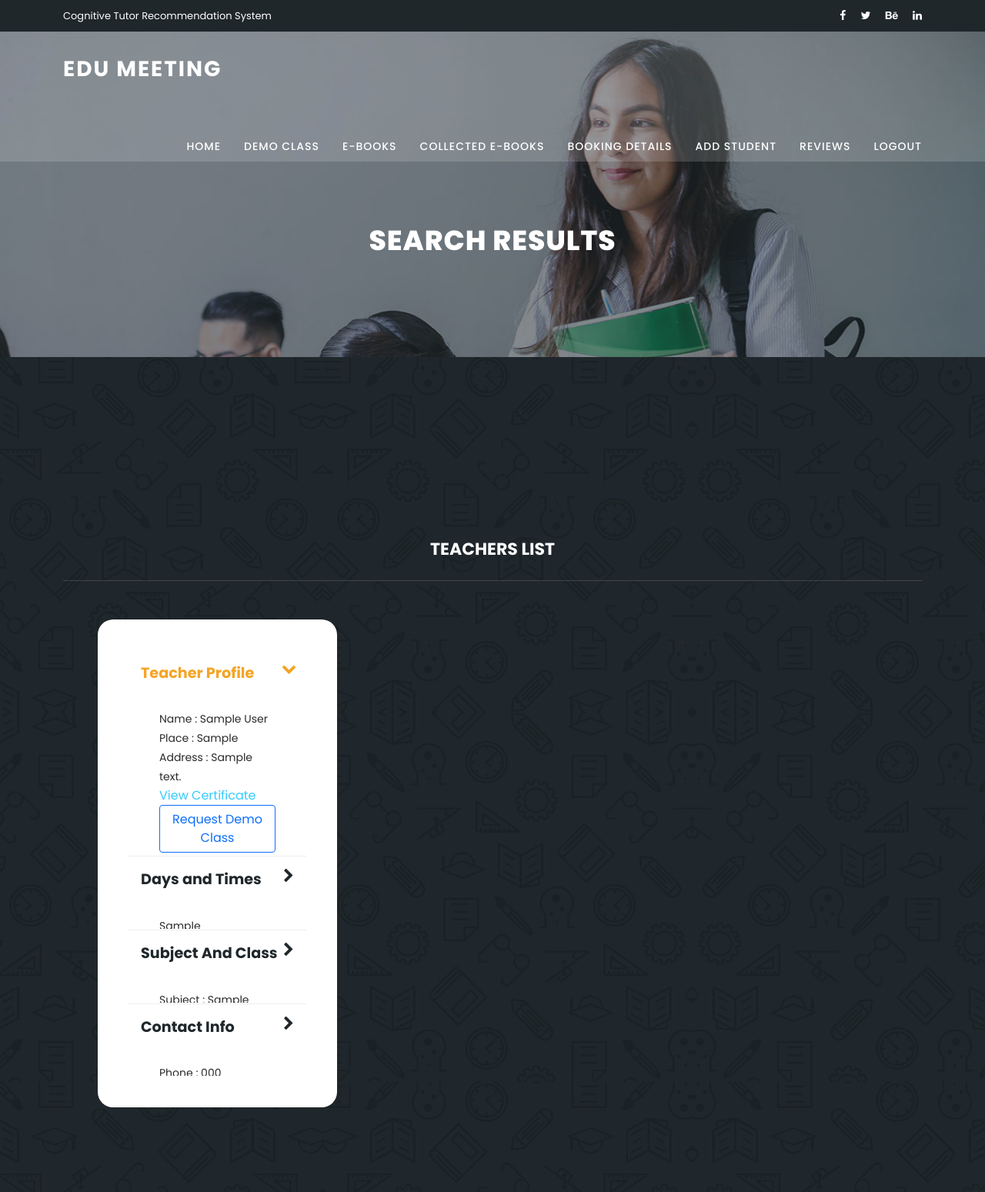
After one commit to aswanth0123/Tutor_Recommendation, a Flask app: page /all_teacher in a window 1280 px wide. The commit adds this page. Shown: the whole page at 77% size. Run offline with Flask 3, Linux system fonts and the light colour scheme; tables that the repository leaves empty hold one stand-in row (values such as "Sample post"); some libraries are stand-ins or nearby versions.

Commit message:
recommendation added

```diff
--- a/app.py
+++ b/app.py
@@ -7,6 +7,13 @@ from werkzeug.utils import secure_filename
 import datetime
 from vectorize import vectorize_courses_with_reviews,pd,vectorize_student_with_search
 import json
+import numpy as np
+import torch
+from read_content import recommend_courses
+
+
+
+
 app = Flask(__name__)
 app.config['SECRET_KEY'] = '43e77e90e26e1ddee83ea02b35065b805630944d4bd13d3abcbd120627d308a9' # Replace with a strong secret key
 app.config['SQLALCHEMY_DATABASE_URI'] = 'mysql+pymysql://project:project123@localhost/project'
@@ -222,7 +229,8 @@ def add_book():
             subject=subject,
             rack_no=int(rack_no),
             no_book=int(no_book),
-            image=image_filename
+            image=image_filename,
+            file=book_file_name
         )
 
         db.session.add(new_book)
@@ -318,13 +326,7 @@ def admin_view_review():
     reviews = Review.query.all()
     return render_template('admin_side/view_review.html', reviews=reviews)
 
-@app.route('/search', methods=['POST'])
-def search():
-    if request.method == 'POST':
-        query = request.form.get('search')
-        results = Teacher.query.filter(User.name.contains(query)).all()
-        print(results)
-        return redirect(url_for('parent_dashboard'))
+
 
 
 #------------------------------parent--------------------------------------
@@ -369,13 +371,30 @@ def parent_dashboard():
     student=Student.query.filter_by(parent_id=session['user_id']).all()
     books=Book.query.all()
     accepted_books=BookBookings.query.filter_by(parent_id=session['user_id'],status='accepted').all()
-    print(accepted_books)
     all_std=Student.query.count()
     all_teacher=Teacher.query.count()
     all_demo=DemoClass.query.count()
     all_booking=TeacherBookings.query.count()
-    return render_template('parent_side/index.html',teachers=teacher,students=student,books=books,accepted_books=accepted_books,all_std=all_std,all_teacher=all_teacher,all_demo=all_demo,all_booking=all_booking)
 
+    courses = Teacher.query.with_entities(Teacher.id, Teacher.vector_data).all()
+    course_ids = [course.id for course in courses]
+    course_vectors = [json.loads(course.vector_data) for course in courses]
+    course_vectors = np.array(course_vectors)  # Combine list of NumPy arrays to one array
+    course_vectors = torch.tensor(course_vectors)
+    parent=User.query.get(session['user_id'])
+    parent_vectors=json.loads(parent.vector_data)
+    recommended_courses = recommend_courses(parent_vectors, course_vectors, course_ids, top_n=3)
+    data=[i[0] for i in recommended_courses]
+    recommended_teachers = Teacher.query.filter(Teacher.id.in_(data)).all()
+
+    print("Recommended Courses:", recommended_teachers)
+    return render_template('parent_side/index.html',teachers=recommended_teachers,students=student,books=books,accepted_books=accepted_books,all_std=all_std,all_teacher=all_teacher,all_demo=all_demo,all_booking=all_booking)
+
+
+@app.route('/all_teacher')
+def all_teacher():
+    teacher=Teacher.query.all()
+    return  render_template('parent_side/all.html',data=teacher)
 
 
 @app.route('/parent_register', methods=['GET', 'POST'])
@@ -563,6 +582,52 @@ def parent_view_reviews():
     return render_template('parent_side/view_review.html',reviews=review)
 
 
+
+
+
+@app.route('/search', methods=['POST'])
+def search():
+    if request.method == 'POST':
+        query = request.form.get('search')
+        user=User.query.get(session['user_id'])
+        search_input = Search_Input(search=query, user_id=user.id)
+        db.session.add(search_input)
+        db.session.flush()
+        user_search_inputs = Search_Input.query.filter_by(user_id=user.id).all()
+        user_searches = [s.search for s in user_search_inputs]
+        # print('user searches',user_searches)
+        existing_students = Student.query.filter_by(parent_id=user.id).all()
+        existing_classes = [std.clad for std in existing_students]
+        # print('student deatils',existing_classes)
+        data = [{
+            "student_id": user.id,
+            "class":','.join(existing_classes),
+            "search": ','.join(user_searches)
+        }]
+        df=pd.DataFrame(data)
+        student_vectors=vectorize_student_with_search(df)
+        # print('student',student_vectors)
+        user.vector_data = json.dumps(student_vectors[0].tolist())
+        db.session.commit()
+
+        #-----------------search database------------------
+
+        teachers = Teacher.query.filter(
+            (Teacher.course.ilike(f'%{query}%')) |  # Case-insensitive search in name
+            (Teacher.teaching_class.ilike(f'%{query}%')) |  # Case-insensitive search in name
+            (Teacher.description.ilike(f'%{query}%'))  # Case-insensitive search in subject
+        ).all()
+        print('result',teachers)
+
+        return render_template('parent_side/search_result.html',data=teachers)
+
+
+
+
+
+
+
+
 #------------------------------teacher--------------------------------------
 
 @app.route('/teacher_dashboard')
--- a/course recommendation/course recommendation/upcoming_code.py
+++ b/course recommendation/course recommendation/upcoming_code.py
@@ -22,6 +22,7 @@ def vectorize_user_input(user_input):
 def recommend_courses(user_input, course_vectors, course_ids, top_n=3):
     """Recommend courses based on user input."""
     user_vector = vectorize_user_input(user_input)
+    course_vectors = course_vectors.float()
     similarities = util.cos_sim(user_vector, course_vectors)
 
     # Ensure similarity scores are a NumPy array
--- a/models.py
+++ b/models.py
@@ -139,7 +139,7 @@ class Review(db.Model):
     teacher = db.relationship('Teacher', backref='reviews')
 
 
-class search_input(db.Model):
+class Search_Input(db.Model):
     __tablename__ = 'search_input'
     id = db.Column(db.Integer, primary_key=True)
     search = db.Column(db.String(100), nullable=False)
--- /dev/null
+++ b/templates/parent_side/all.html
@@ -0,0 +1,282 @@
+<!DOCTYPE html>
+<html lang="en">
+
+  <head>
+
+    <meta charset="utf-8">
+    <meta name="viewport" content="width=device-width, initial-scale=1, shrink-to-fit=no">
+    <meta name="description" content="">
+    <meta name="author" content="Template Mo">
+    <link href="https://fonts.googleapis.com/css?family=Poppins:100,200,300,400,500,600,700,800,900" rel="stylesheet">
+
+    <title>Education - List of Meetings</title>
+
+    <!-- Bootstrap core CSS -->
+    <link href="{{ url_for('static' ,filename='vendor/bootstrap/css/bootstrap.min.css') }}" rel="stylesheet">
+
+    <script src="https://cdn.jsdelivr.net/npm/bootstrap@5.3.3/dist/js/bootstrap.bundle.min.js"></script>
+
+    <!-- Additional CSS Files -->
+    <link rel="stylesheet" href="{{ url_for('static' ,filename='assets/css/fontawesome.css') }}">
+    <link rel="stylesheet" href="{{ url_for('static' ,filename='assets/css/templatemo-edu-meeting.css') }}">
+    <link rel="stylesheet" href="{{ url_for('static' ,filename='assets/css/owl.css') }}">
+    <link rel="stylesheet" href="{{ url_for('static' ,filename='assets/css/lightbox.css') }}">
+<!--
+
+TemplateMo 569 Edu Meeting
+
+https://templatemo.com/tm-569-edu-meeting
+
+-->
+  </head>
+
+<body>
+
+
+
+  <!-- Sub Header -->
+  <div class="sub-header">
+    <div class="container">
+      <div class="row">
+        <div class="col-lg-8 col-sm-8">
+          <div class="left-content">
+            <p>Cognitive Tutor Recommendation System</p>
+          </div>
+        </div>
+        <div class="col-lg-4 col-sm-4">
+          <div class="right-icons">
+            <ul>
+              <li><a href="#"><i class="fa fa-facebook"></i></a></li>
+              <li><a href="#"><i class="fa fa-twitter"></i></a></li>
+              <li><a href="#"><i class="fa fa-behance"></i></a></li>
+              <li><a href="#"><i class="fa fa-linkedin"></i></a></li>
+            </ul>
+          </div>
+        </div>
+      </div>
+    </div>
+  </div>
+
+  <!-- ***** Header Area Start ***** -->
+  <header class="header-area header-sticky">
+      <div class="container">
+          <div class="row">
+              <div class="col-12">
+                  <nav class="main-nav">
+                      <!-- ***** Logo Start ***** -->
+                      <a href="parent_dashboard" class="logo">
+                          Edu Meeting
+                      </a>
+                      <!-- ***** Logo End ***** -->
+                      <!-- ***** Menu Start ***** -->
+                      <ul class="nav">
+                          <li><a href="parent_dashboard">Home</a></li>
+                          <li><a href="demo_class_request">Demo Class</a></li>
+                          <li><a href="parent_dashboard#books">E-books</a></li>
+                          <li><a href="parent_dashboard#courses">Collected E-books</a></li>
+                          <li><a href="parent_view_teacher_bookings">Booking Details</a></li>
+                          <li><a href="parent_dashboard#contact">Add student</a></li>
+                        <li><a href="parent_view_reviews">Reviews</a></li>
+
+                          <li><a href="parent_teacher_logout">Logout</a></li>
+                      </ul>
+                      <a class='menu-trigger'>
+                          <span>Menu</span>
+                      </a>
+                      <!-- ***** Menu End ***** -->
+                  </nav>
+              </div>
+          </div>
+      </div>
+  </header>
+  <!-- ***** Header Area End ***** -->
+
+  <section class="heading-page header-text" id="top">
+    <div class="container">
+      <div class="row">
+        <div class="col-lg-12">
+          <h2>Search results</h2>
+        </div>
+      </div>
+    </div>
+  </section>
+
+
+  <section class="upcoming-meetings" id="meetings">
+    <div class="container">
+      <div class="row">
+        <div class="col-lg-12">
+          <div class="section-heading">
+            <h2> Teachers List</h2>
+          </div>
+        </div>
+        <div class="col-lg-12">
+          <div class="row">
+            {%  for teacher in data %}
+            <div class="col-lg-4">
+              <div class="accordions is-first-expanded">
+                <article class="accordion">
+                    <div class="accordion-head">
+                        <span>Teacher Profile</span>
+                        <span class="icon">
+                            <i class="icon fa fa-chevron-right"></i>
+                        </span>
+                    </div>
+                    <div class="accordion-body">
+                        <div class="content">
+                            <p>Name : {{teacher.name}}</p>
+                            <p>Place : {{teacher.place}}</p>
+                            <p>Address : {{teacher.address}}</p>
+                            <a rel="nofollow" href="{{ url_for('static', filename='uploads/' + teacher.file_name) }}" target="_blank">View Certificate</a>
+                        <button type="button" data-bs-toggle="modal" data-bs-target="#{{teacher.id}}" class="btn btn-outline-primary">Request Demo Class</button>
+
+                        </div>
+                    </div>
+                </article>
+                <article class="accordion">
+                    <div class="accordion-head">
+                        <span>Days and Times</span>
+                        <span class="icon">
+                            <i class="icon fa fa-chevron-right"></i>
+                        </span>
+                    </div>
+                    <div class="accordion-body">
+                        <div class="content">
+                            <p>{{teacher.available_days}} <br> {{teacher.available_time}}</p>
+                        </div>
+                    </div>
+                </article>
+                <article class="accordion">
+                    <div class="accordion-head">
+                        <span>Subject And Class</span>
+                        <span class="icon">
+                            <i class="icon fa fa-chevron-right"></i>
+                        </span>
+                    </div>
+                    <div class="accordion-body">
+                        <div class="content">
+                            <p>Subject : {{ teacher.course }} <br> Class : {{ teacher.teaching_class }} <br> Course description : {{teacher.description}}</p>
+                        </div>
+                    </div>
+                </article>
+                <article class="accordion last-accordion">
+                    <div class="accordion-head">
+                        <span>Contact Info</span>
+                        <span class="icon">
+                            <i class="icon fa fa-chevron-right"></i>
+                        </span>
+                    </div>
+                    <div class="accordion-body">
+                        <div class="content">
+                            <p>Phone : {{teacher.phone_number}} <br> Email : {{teacher.email}} <br> <a href="#"><i class="fa fa-whatsapp"></i></a> : {{teacher.whatsapp_number}} <br> </p>
+                        </div>
+                    </div>
+                </article>
+            </div>
+            </div>
+            <div class="modal fade" id="{{teacher.id}}">
+              <div class="modal-dialog">
+                <div class="modal-content">
+
+                  <!-- Modal Header -->
+                  <div class="modal-header">
+                    <h4 class="modal-title">Modal Heading</h4>
+                    <button type="button" class="btn-close" data-bs-dismiss="modal"></button>
+                  </div>
+                  <form action="parent_demo_class_request/{{teacher.id}}" method="post">
+
+                  <!-- Modal body -->
+                  <div class="modal-body">
+                    <select name="Student" id="" class="form-control" required>
+                      <option value=""  disabled selected>Select Student</option>
+                      {% for std in students %}
+
+                      <option value="{{std.sid}}">{{ std.sname }}</option>
+                      {% endfor %}
+
+                    </select>
+                  </div>
+
+                  <!-- Modal footer -->
+                  <div class="modal-footer">
+                    <button type="submit" class="btn btn-danger" >Send</button>
+                  </div>
+                </form>
+
+                </div>
+              </div>
+            </div>
+            {% endfor %}
+
+          </div>
+        </div>
+      </div>
+    </div>
+  </section>
+
+
+  <!-- Scripts -->
+  <!-- Bootstrap core JavaScript -->
+    <script src="{{ url_for('static' ,filename='vendor/jquery/jquery.min.js') }}"></script>
+    <script src="{{ url_for('static' ,filename='vendor/bootstrap/js/bootstrap.bundle.min.js') }}"></script>
+
+    <script src="{{ url_for('static' ,filename='assets/js/isotope.min.js') }}"></script>
+    <script src="{{ url_for('static' ,filename='assets/js/owl-carousel.js') }}"></script>
+    <script src="{{ url_for('static' ,filename='assets/js/lightbox.js') }}"></script>
+    <script src="{{ url_for('static' ,filename='assets/js/tabs.js') }}"></script>
+    <script src="{{ url_for('static' ,filename='assets/js/isotope.js') }}"></script>
+    <script src="{{ url_for('static' ,filename='assets/js/video.js') }}"></script>
+    <script src="{{ url_for('static' ,filename='assets/js/slick-slider.js') }}"></script>
+    <script src="{{ url_for('static' ,filename='assets/js/custom.js') }}"></script>
+    <script>
+        //according to loftblog tut
+        $('.nav li:first').addClass('active');
+
+        var showSection = function showSection(section, isAnimate) {
+          var
+          direction = section.replace(/#/, ''),
+          reqSection = $('.section').filter('[data-section="' + direction + '"]'),
+          reqSectionPos = reqSection.offset().top - 0;
+
+          if (isAnimate) {
+            $('body, html').animate({
+              scrollTop: reqSectionPos },
+            800);
+          } else {
+            $('body, html').scrollTop(reqSectionPos);
+          }
+
+        };
+
+        var checkSection = function checkSection() {
+          $('.section').each(function () {
+            var
+            $this = $(this),
+            topEdge = $this.offset().top - 80,
+            bottomEdge = topEdge + $this.height(),
+            wScroll = $(window).scrollTop();
+            if (topEdge < wScroll && bottomEdge > wScroll) {
+              var
+              currentId = $this.data('section'),
+              reqLink = $('a').filter('[href*=\\#' + currentId + ']');
+              reqLink.closest('li').addClass('active').
+              siblings().removeClass('active');
+            }
+          });
+        };
+
+        $('.main-menu, .responsive-menu, .scroll-to-section').on('click', 'a', function (e) {
+          e.preventDefault();
+          showSection($(this).attr('href'), true);
+        });
+
+        $(window).scroll(function () {
+          checkSection();
+        });
+    </script>
+</body>
+
+
+  </body>
+
+</html>
--- a/vectorize.py
+++ b/vectorize.py
@@ -69,9 +69,3 @@ def vectorize_student_with_search(df):
         student_vector = combine_student_with_search(student)
         student_vectors.append(student_vector)
     return student_vectors
-
-
-# Function to save course vectors
-# def save_course_vectors(course_vectors, course_ids, filename="course_vectors.pkl"):
-#     with open(filename, 'wb') as file:
-#         pickle.dump((course_ids, course_vectors), file)
```
Also changed, not shown: read_content.py (added, +25 -0 lines), templates/parent_side/index.html (+6 -37 lines), templates/parent_side/search_result.html (added, +282 -0 lines), static/uploads/Screenshot_2024-11-19_173118.png (added), 2 other files.
